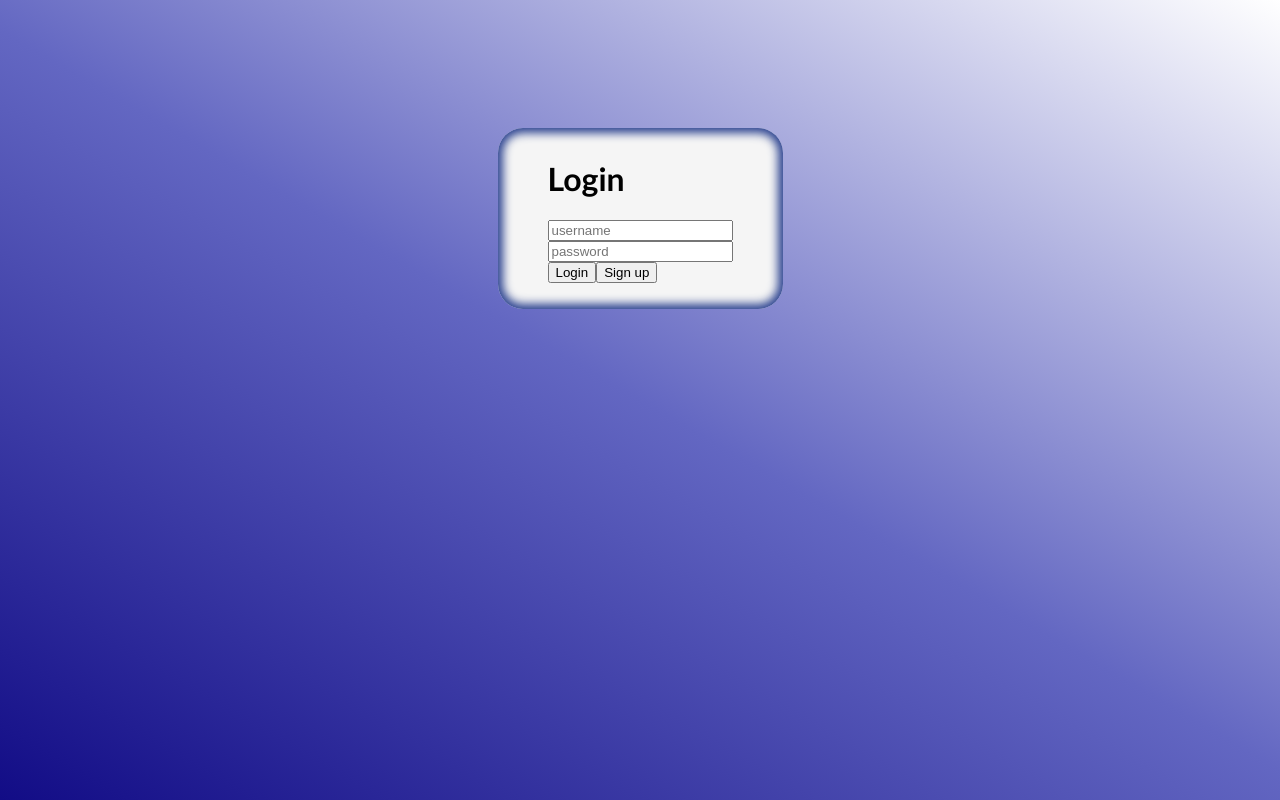
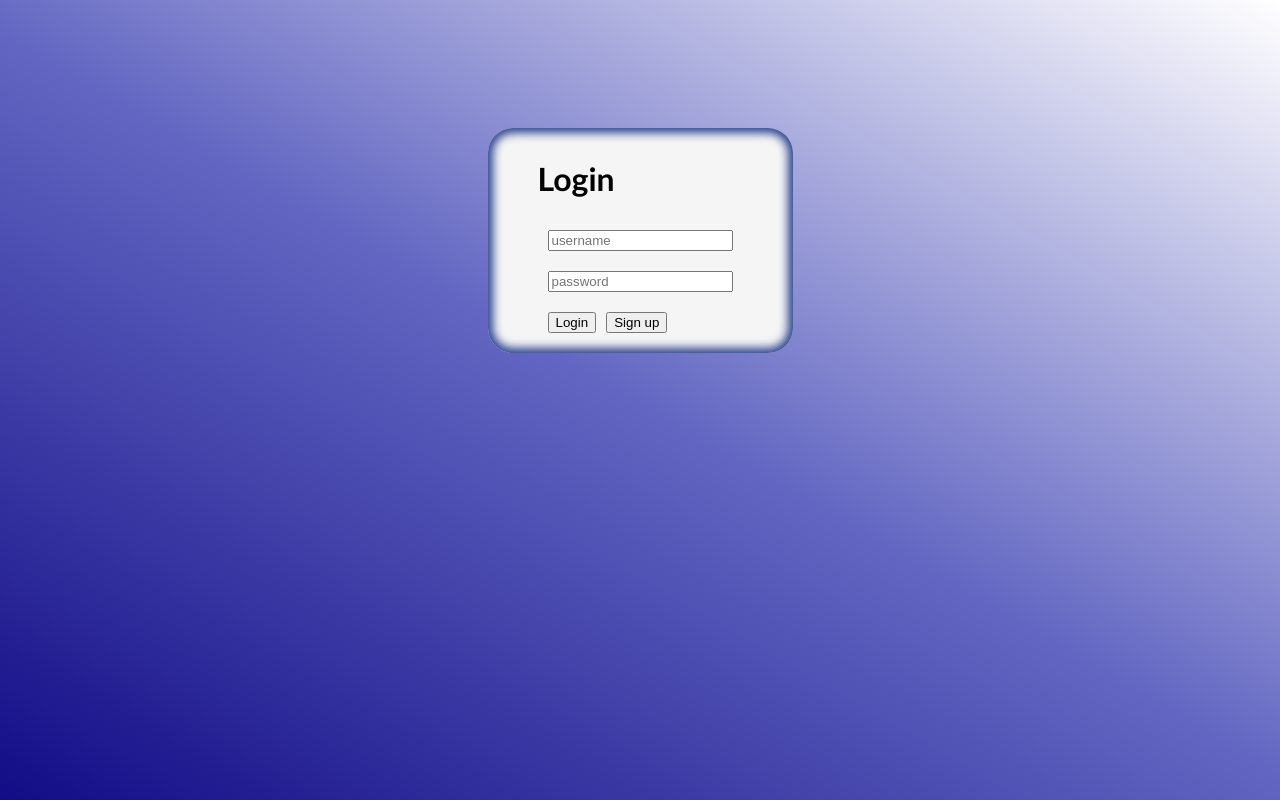
Before and after one commit to MultiCommunicado/goblin-messenger, a React app: page / in a window 1280 px wide. Built offline with nearby package versions, Linux system fonts and the light colour scheme.

Commit message:
working sign in

```diff
--- a/client/components/Login.js
+++ b/client/components/Login.js
@@ -1,20 +1,24 @@
-import React from 'react'
+import React from 'react';
 
 //have login and password input field
 //with "login" button and signup link
 
-const Login = props => (
-    <div className="loginSignup">
-        <div className="loginSignupForm">
-            <form method="POST" action='/login'>
+const Login = props => {
+    let info = [];
+    if (props.info == 'wrongPassword') info.push(<div className="info">Wrong password!</div>)
+    if (props.info == 'unknownUser') info.push(<div className="info">Unknown user!</div>)
+    return (
+        <div className="loginSignup">
+            <div className="loginSignupForm">
                 <h1>Login</h1>
-                <input name="username" type="text" placeholder="username"/><br/>
-                <input name="password" type="password" placeholder="password"/><br/>
-                <input  type="submit" value="Login"></input>
+                <input className="inputForm" id="userLogin" type="text" placeholder="username"/><br/>
+                <input className="inputForm" id="passLogin" type="password" placeholder="password"/><br/>
+                {info}
+                <button className="inputForm" onClick={props.submitLogin}>Login</button>
                 <button onClick={() => props.onSignUpClick(true)}>Sign up</button>
-            </form>
+            </div>
         </div>
-    </div>
-);
+    );
+}
 
 export default Login;
--- a/client/components/Signup.js
+++ b/client/components/Signup.js
@@ -8,11 +8,10 @@ import React from 'react';
 const Signup = props => (
     <div className="loginSignup">
         <div className="loginSignupForm">
-            <form method="POST" action='/signup'>
             <h1>Signup</h1>
-                <input name="username" type="text" placeholder="username"></input><br/>
-                <input name="password" type="password" placeholder="password"></input><br/>
-                <select className="Select" id="usersLanguage" name="language">
+            <input className="inputForm" id="userSignup" type="text" placeholder="username"></input><br/>
+            <input className="inputForm" id="passSignup" type="password" placeholder="password"></input><br/>
+            <select className="inputForm" id="userLanguage" name="language">
             <option value="en"> English </option>
                 <option value="fr"> French </option>
                 <option value="ko"> Korean </option>
@@ -33,8 +32,7 @@ const Signup = props => (
                 <option value="hu"> Hungarian </option>
                 <option value="it"> Italian </option>
             </select>
-                <input  type="submit" value="Create User"></input>
-            </form>
+            <button onClick={props.signup}>Sign Up</button>
         </div>
     </div>
 );
--- a/client/components/containers/MainContainer.js
+++ b/client/components/containers/MainContainer.js
@@ -1,6 +1,7 @@
 import React, { Component } from 'react';
 import Signup from '../Signup';
 import Login from '../Login';
+import MessageContainer from './MessageContainer';
 import * as actions from '../../state/actions/actions.js';
 import { connect } from 'react-redux';
 
@@ -11,7 +12,7 @@ const mapStateToProps = store => ({
 })
 
 const dispatchStateToProps = dispatch => ({
-    nowLoggedIn: () => dispatch(actions.loggedinState()),
+    nowLoggedIn: (info) => dispatch(actions.loggedinState(info)),
     login: (user) => dispatch(actions.login(user)),
     nowSigningUp: (bool) => dispatch(actions.signupState(bool)),
     signup: (newuser) => dispatch(actions.signup(newuser))
@@ -21,20 +22,66 @@ class MainContainer extends Component {
     constructor(props) {
         super(props)
         this.userSignedUp = this.userSignedUp.bind(this);
-        this.onLoginClick = this.onLoginClick.bind(this);
+        this.userLoggedIn = this.userLoggedIn.bind(this);
     }
 
     userSignedUp() {
-        console.log(document.forms['signup'].elements);
+        const username = document.getElementById("userSignup");
+        const password = document.getElementById("passSignup");
+        const language = document.getElementById("userLanguage");
+        const newUser = {};
+        newUser.username = username.value;
+        newUser.password = password.value;
+        newUser.language = language.value;
+        username.value = '';
+        password.value = '';
+        console.log(newUser)
+        fetch('/signup', {
+            method: 'POST',
+            headers: {
+                'Content-Type': 'Application/JSON'
+            },
+            body: JSON.stringify(newUser)
+            })
+        .then(resp => resp.json())
+        .then(data => {
+            //check if user created succesfully, then login
+
+            this.props.nowLoggedIn()
+            this.props.login(data.user)
+            console.log(this.props.user)
+            // console.log(data)
+        })
+        .catch(err => console.log('Error creating new user! ERROR: ', err));
     }
 
-    onLoginClick() {
-        // endpoint: /login (post) /signup (post)
-        // {
-        //     username:
-        //     password:
-        //     language:
-        // }
+    userLoggedIn() {
+        const username = document.getElementById("userLogin");
+        const password = document.getElementById("passLogin");
+        const user = {};
+        user.username = username.value;
+        user.password = password.value;
+        username.value = '';
+        password.value = '';
+        fetch('/login', {
+            method: 'POST',
+            headers: {
+                'Content-Type': 'Application/JSON'
+            },
+            body: JSON.stringify(user)
+            })
+        .then(resp => resp.json())
+        .then(data => {
+            //check if user verified succesfully, then login
+            if (data.noMatch) {this.props.nowLoggedIn('wrongPassword')}
+            else if (data.userUnknown) {this.props.nowLoggedIn('unknownUser')}
+            else {
+                this.props.nowLoggedIn('true')
+                this.props.login(data.user)
+            }
+            console.log('current user ', user)
+        })
+        .catch(err => console.log('Error logging in user! ERROR: ', err));
     }
 
     render() {
@@ -42,11 +89,12 @@ class MainContainer extends Component {
             // return signup page
             return (<Signup signup={this.userSignedUp}/>)
         }
-        if (this.props.loggedIn) {
+        if (this.props.loggedIn === 'true') {
             // return messenger container
+            return (<MessageContainer />)
         } else {
             // return login page
-            return (<Login onSignUpClick={this.props.nowSigningUp}/>)
+            return (<Login info={this.props.loggedIn} onSignUpClick={this.props.nowSigningUp} submitLogin={this.userLoggedIn}/>)
         }
 
     }
```
Lines whose indentation alone changed are shown as unchanged.
